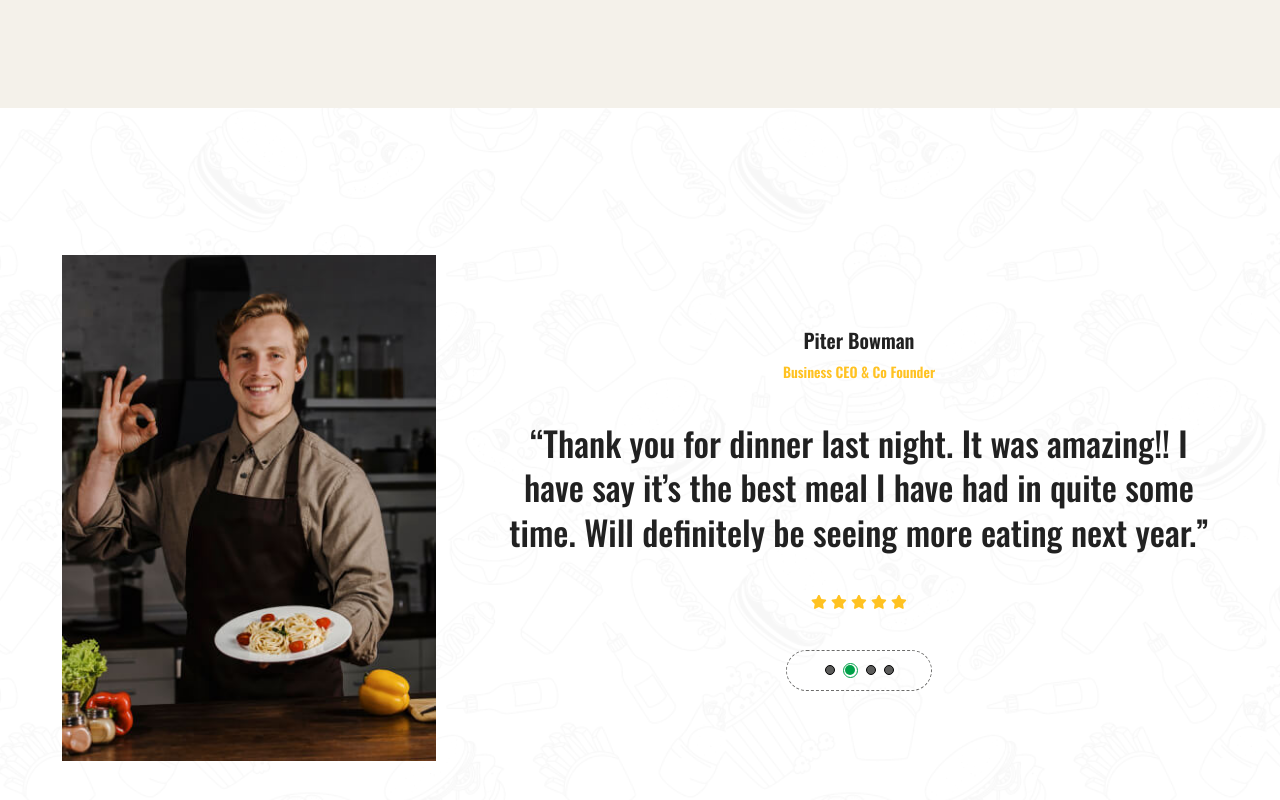
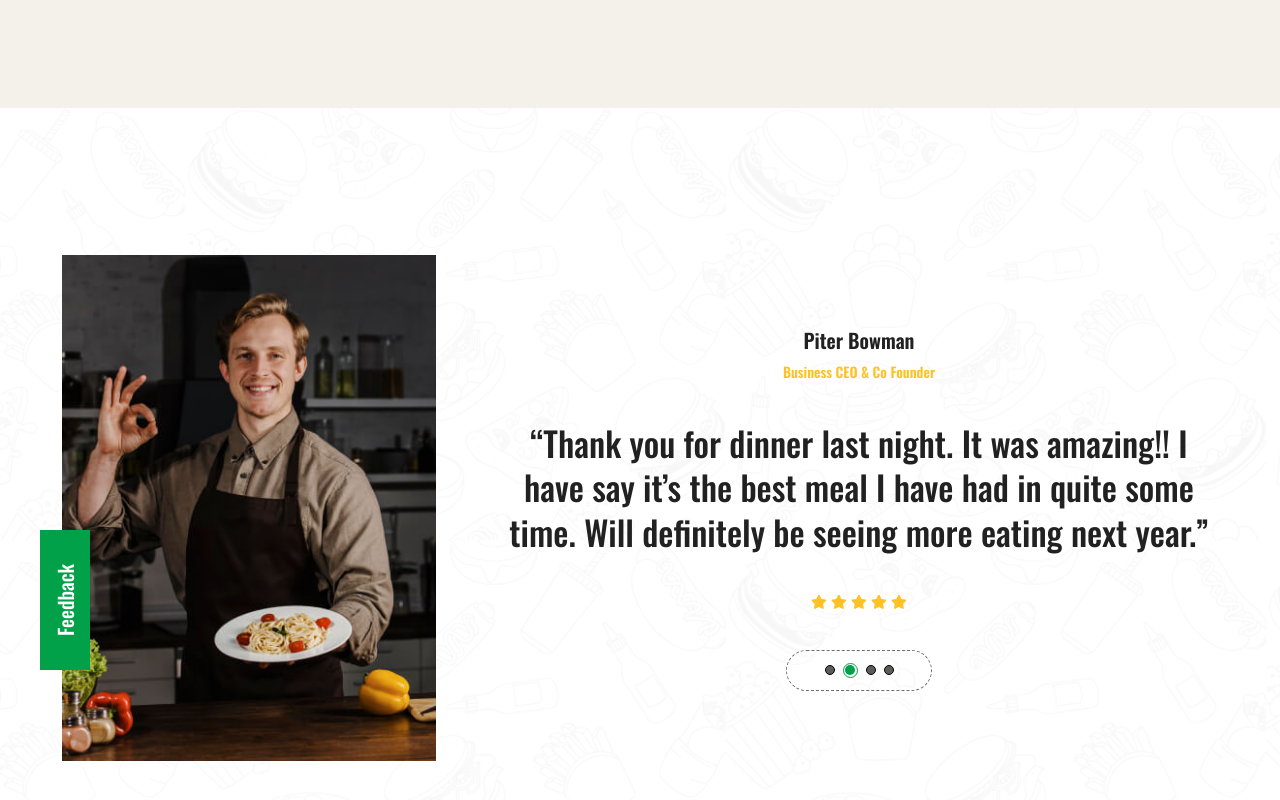
Before and after one commit to shijinp006/Figma-Task3, a React (Vite) app in the folder vite-project/: page / in a window 1280 px wide. Shown: the part 8081-8881 px from the top of the page. Built offline with nearby package versions, Linux system fonts and the light colour scheme; a web font is replaced by a local one.

Commit message:
first commit

```diff
--- a/vite-project/src/home/components/piterbowmen.tsx
+++ b/vite-project/src/home/components/piterbowmen.tsx
@@ -11,8 +11,15 @@ export const PiterBowmen = () => {
       >
         <div className="flex flex-col lg:flex-row items-center justify-center w-full max-w-7xl px-4 md:px-6 lg:px-10 mx-auto gap-8 lg:gap-16">
           {/* Image */}
-          <div className="w-full md:w-[300px] lg:w-[374px] h-auto">
+          <div className="w-full md:w-[300px] lg:w-[374px] h-auto relative">
             <img src={piterBowmen} alt="piterBowen" className="w-full h-auto" />
+            <div className="flex items-center justify-center w-[140px] h-[50px] bg-[#00A149] rotate-[-90deg]  absolute left-[-18%] bottom-34">
+              <div className="flex items-center justify-center w-[70px] h-[26px]  ">
+                <p className="font-[Oswald] font-medium text-[20px] leading-[26px] capitalize text-white">
+                  Feedback
+                </p>
+              </div>
+            </div>
           </div>
 
           {/* Text & Stars */}
```
